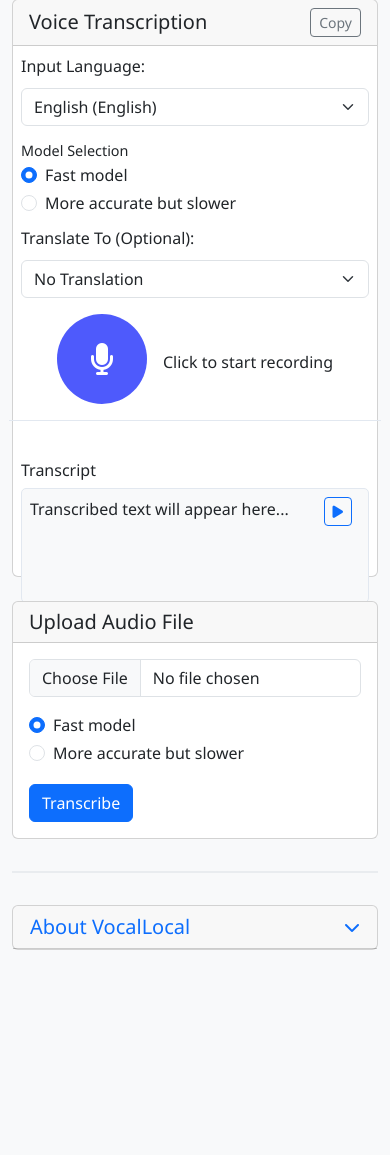
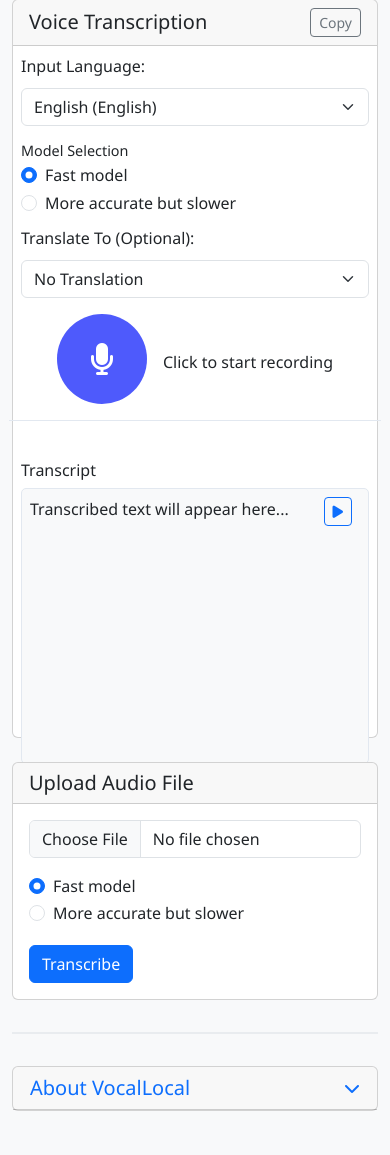
Before and after one commit to radubobirnac/vocallocal, a Flask app: page / in a window 390 px wide. Shown: the part 287-1442 px from the top of the page. Before the commit the page ends 1237 px from the top, so only its background shows below. Run offline with Flask 3, Linux system fonts and the light colour scheme; some libraries are stand-ins or nearby versions.

Commit message:
Version 0.1 html Padding basic mode too

```diff
--- a/templates/index.html
+++ b/templates/index.html
@@ -194,6 +194,25 @@
             .transcript, .translation {
                 min-height: 80px;
                 padding: 0.5rem;
+                width: 100%;
+                display: block;
+                overflow-wrap: break-word;
+            }
+            /* Improve translation visibility on mobile */
+            #basicTranslationCard {
+                display: block !important;
+                width: 100%;
+                margin-top: 1rem;
+            }
+            .d-flex.justify-content-between.align-items-start {
+                display: flex !important;
+                width: 100%;
+            }
+            .d-flex.justify-content-between.align-items-start > div {
+                flex: 1;
+                min-width: 0;
+                overflow-wrap: break-word;
+                word-break: break-word;
             }
         }
 
@@ -216,6 +235,13 @@
         /* Reduce space between status and button */
         #recordingStatus {
             margin-bottom: 0.5rem;
+        }
+
+        /* Ensure translations are properly visible on mobile */
+        #basicTranslationCard .transcript {
+            width: 100%;
+            overflow-wrap: break-word;
+            word-break: break-word;
         }
     </style>
 </head>
@@ -1006,8 +1032,8 @@
                     document.getElementById('basicTranscript').innerHTML = `
                         <div class="d-flex justify-content-between align-items-start">
                             <div>${result.text || "No transcript received."}</div>
-                            <button id="basicPlayTranscriptButton" class="btn btn-sm btn-outline-primary">
-                                <i class="fas fa-play"></i>
+                            <button id="basicPlayTranscriptButton" class="btn btn-sm btn-outline-primary me-2 btn-mobile-friendly">
+                                <i class="fas fa-play"></i> <span class="d-none d-sm-inline">Play</span>
                             </button>
                         </div>
                     `;
@@ -1033,8 +1059,8 @@
                             document.getElementById('basicTranslation').innerHTML = `
                                 <div class="d-flex justify-content-between align-items-start">
                                     <div>${translatedText}</div>
-                                    <button id="basicPlayTranslationButton" class="btn btn-sm btn-outline-primary">
-                                        <i class="fas fa-play"></i>
+                                    <button id="basicPlayTranslationButton" class="btn btn-sm btn-outline-primary me-2 btn-mobile-friendly">
+                                        <i class="fas fa-play"></i> <span class="d-none d-sm-inline">Play</span>
                                     </button>
                                 </div>
                             `;
@@ -1153,8 +1179,15 @@
             // Basic mode play buttons
             document.getElementById('basicPlayTranscriptButton').addEventListener('click', () => {
                 const transcriptElement = document.getElementById('basicTranscript');
-                const textElement = transcriptElement.querySelector('div:first-child');
-                const text = textElement ? textElement.textContent : transcriptElement.textContent;
+                const textElement = transcriptElement.querySelector('div:first-child div');
+                let text = '';
+
+                if (textElement) {
+                    text = textElement.textContent;
+                } else {
+                    const firstChild = transcriptElement.querySelector('div:first-child');
+                    text = firstChild ? firstChild.textContent : transcriptElement.textContent;
+                }
 
                 if (text && text !== 'Transcribed text will appear here...') {
                     speakText(text, document.getElementById('basicLanguageSelect').value);
@@ -1166,9 +1199,12 @@
             document.getElementById('basicPlayTranslationButton').addEventListener('click', () => {
                 const translationElement = document.getElementById('basicTranslation');
                 const textElement = translationElement.querySelector('div:first-child div');
-                const text = textElement ? textElement.textContent : translationElement.textContent;
-
-                if (text && text !== 'Translated text will appear here...') {
+                const text = textElement ? textElement.textContent : (
+                    translationElement.textContent.includes('Translated text will appear here...') ?
+                    '' : translationElement.textContent
+                );
+
+                if (text && text !== '') {
                     speakText(text, document.getElementById('basicTranslateSelect').value);
                 } else {
                     showStatus('No translation to play', 'warning');
```
